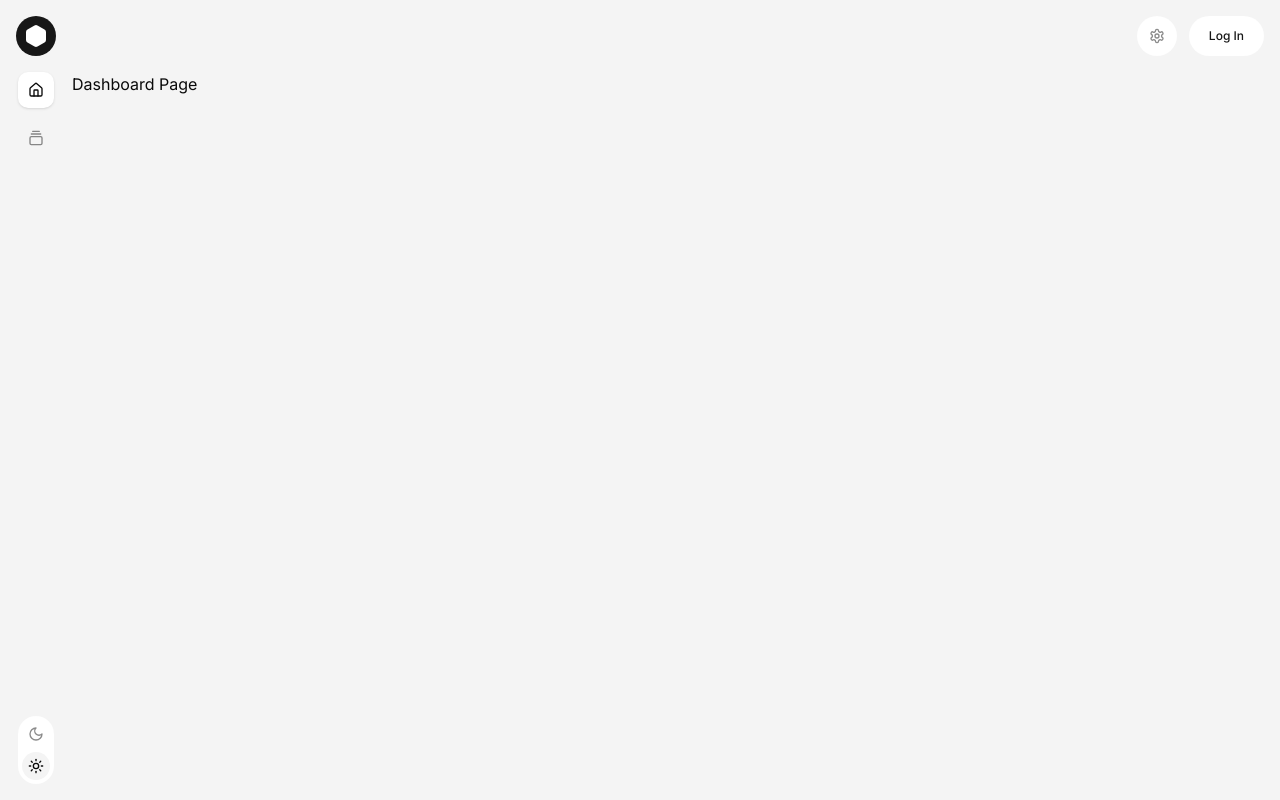
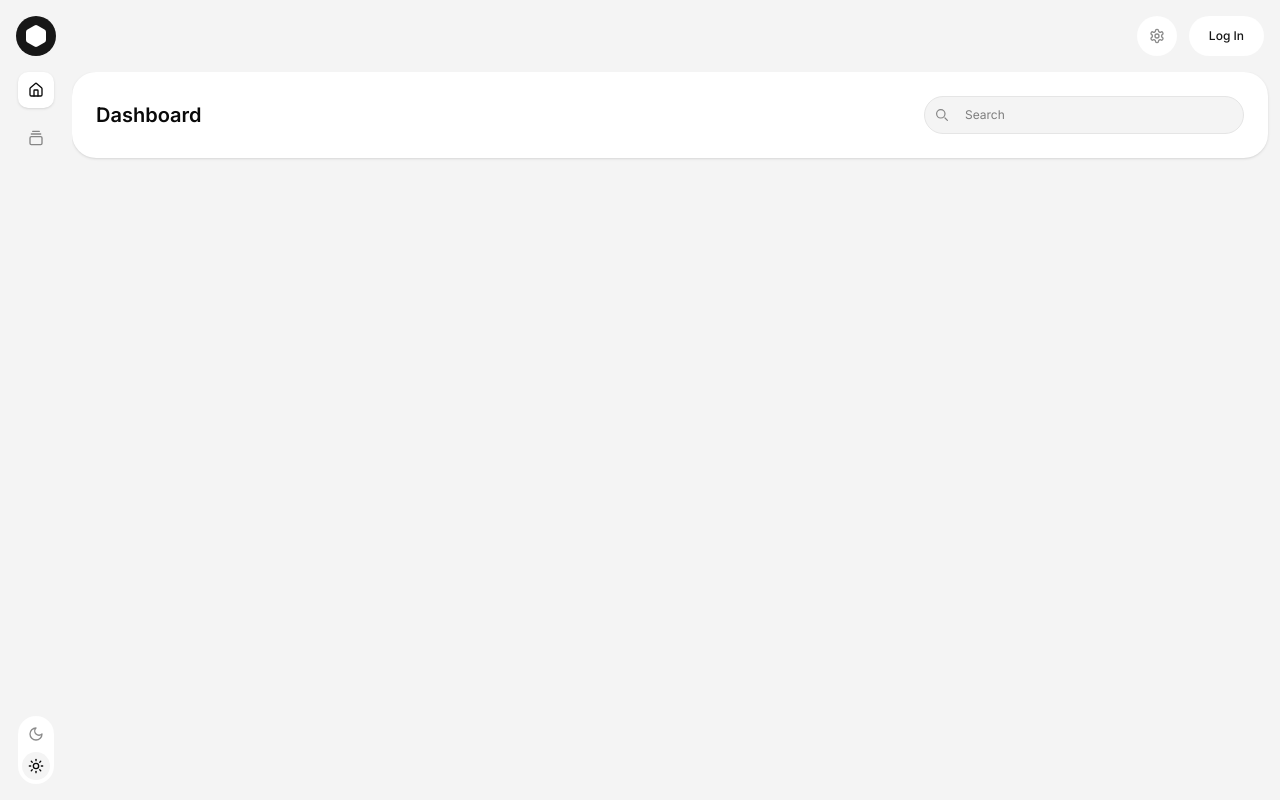
Before and after one commit to DavidFonsecaG/trackly.mcc, a React (Vite) app: page / in a window 1280 px wide. Built offline with nearby package versions, Linux system fonts and the light colour scheme; no server answers.

Commit message:
add: dashboard route

```diff
--- /dev/null
+++ b/src/pages/DashboardPage.tsx
@@ -0,0 +1,33 @@
+
+
+function DashboardPage() {
+
+    return (
+        <div className="relative flex flex-col w-full min-h-fit h-full pl-3 pr-1.5 pb-3 md:pl-0 md:pr-3 md:pb-4">
+            <div className="flex w-full">
+                <div className="flex flex-col min-w-full p-3 shadow-sm bg-card rounded-3xl">
+                    <div className="p-3 flex items-center justify-between rounded-t-3xl">
+                        <div className="flex flex-col gap-1">
+                            <h2 className="md:text-xl font-semibold">Dashboard</h2>
+                        </div>
+                        <div className="flex gap-2">
+                            <div className="hidden lg:flex items-center justify-between flex-column flex-wrap md:flex-row space-y-4 md:space-y-0 bg-white dark:bg-gray-900">
+                                <label  className="sr-only">Search</label>
+                                <div className="relative">
+                                    <div className="absolute inset-y-0 rtl:inset-r-0 start-0 flex items-center ps-3 pointer-events-none">
+                                        <svg className="w-3 h-3 text-primary/50 dark:text-gray-400" aria-hidden="true" xmlns="http://www.w3.org/2000/svg" fill="none" viewBox="0 0 20 20">
+                                            <path stroke="currentColor" strokeLinecap="round" strokeLinejoin="round" strokeWidth="2" d="m19 19-4-4m0-7A7 7 0 1 1 1 8a7 7 0 0 1 14 0Z"/>
+                                        </svg>
+                                    </div>
+                                    <input type="text" id="table-search-users" className="text-xs/5 block p-2 ps-10 border rounded-full w-80 bg-background dark:bg-gray-700 dark:border-gray-600 dark:placeholder-gray-400 dark:text-white dark:focus:ring-blue-500 dark:focus:border-blue-500" placeholder="Search"/>
+                                </div>
+                            </div>
+                        </div>
+                    </div>
+                </div>
+            </div>
+        </div>
+    );
+};
+
+export default DashboardPage;
--- a/src/routes/Router.tsx
+++ b/src/routes/Router.tsx
@@ -1,4 +1,5 @@
 import Layout from "../pages/Layout";
+import DashboardPage from "../pages/DashboardPage";
 import TrackerPage from "../pages/TrackerPage";
 import LoginPage from "../pages/LoginPage";
 import SignupPage from "../pages/SignupPage";
@@ -12,7 +13,7 @@ function Router() {
 			<Route path="/login/loading" element={<Loader />}/>
 			<Route path="/signup" element={<SignupPage />} />
 			<Route path="/" element={<Layout />}>
-				<Route index element={<div>Dashboard Page</div>} />
+				<Route index element={<DashboardPage />} />
 				<Route path="/tracker" element={<TrackerPage />} />
 				<Route path="/settings" element={<div>Settings Page</div>} />
 				<Route path="/profile" element={<div>Profile Page</div>} />
```
